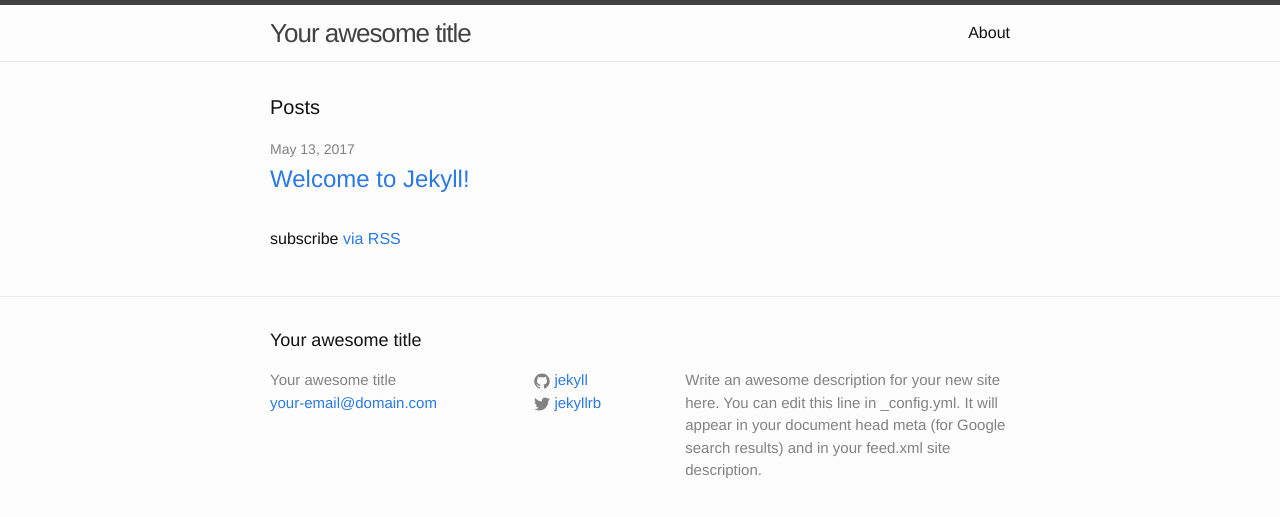
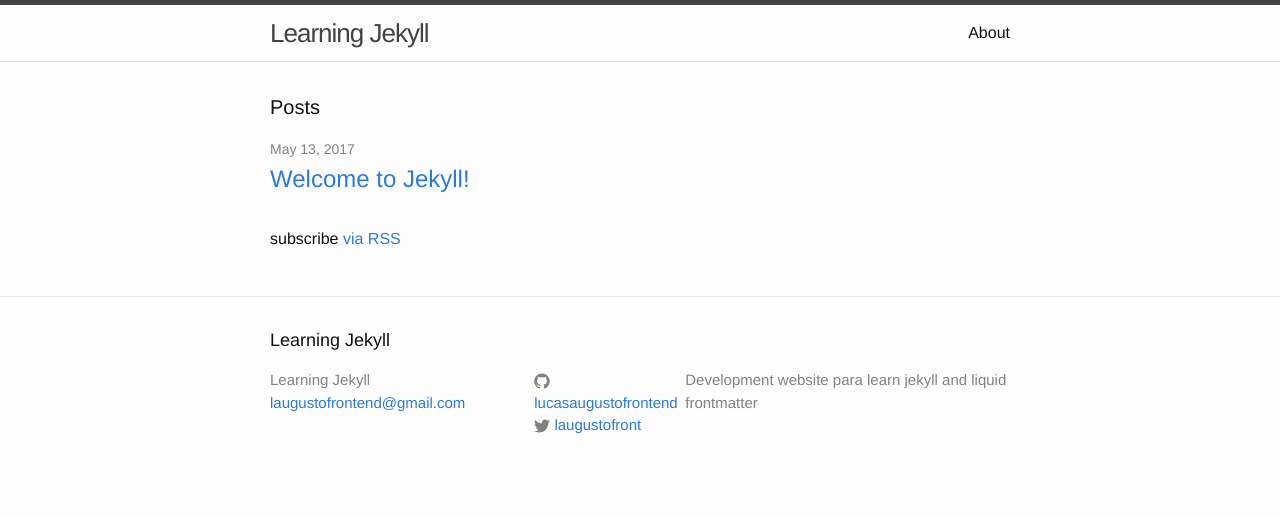
Before and after one commit to lucasaugustofrontend/learning_jekyll, a Jekyll site: the page built from index.html, in a window 1280 px wide. Shown: the top 517 px of the page. Built offline with Jekyll 4.4.1, drawn with Linux system fonts in a browser that asks for light colours.

Commit message:
adicinado links no readme de documentações do jekyll e liquid e alterado as configurações no config

```diff
--- a/_config.yml
+++ b/_config.yml
@@ -6,16 +6,16 @@
 # 'jekyll serve'. If you change this file, please restart the server process.
 
 # Site settings
-title: Your awesome title
-email: your-email@domain.com
+title: Learning Jekyll
+email: laugustofrontend@gmail.com
 description: > # this means to ignore newlines until "baseurl:"
-  Write an awesome description for your new site here. You can edit this
-  line in _config.yml. It will appear in your document head meta (for
-  Google search results) and in your feed.xml site description.
+  Development website para learn jekyll and liquid frontmatter
 baseurl: "" # the subpath of your site, e.g. /blog
-url: "http://yourdomain.com" # the base hostname & protocol for your site
-twitter_username: jekyllrb
-github_username:  jekyll
+url: "http://lucasaugusto.eti.br" # the base hostname & protocol for your site
+twitter_username: laugustofront
+github_username:  lucasaugustofrontend
 
 # Build settings
 markdown: kramdown
+
+permalink: /:categories/:title
```
Also changed, not shown: README.md.
